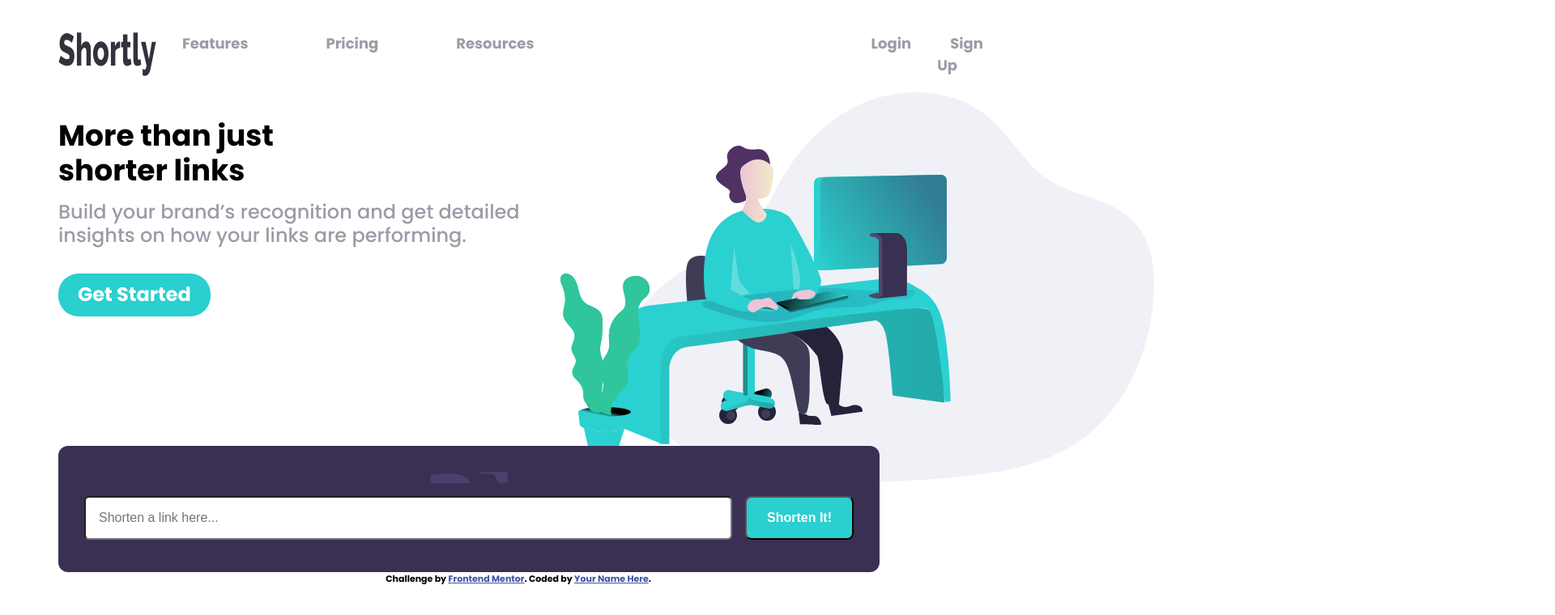
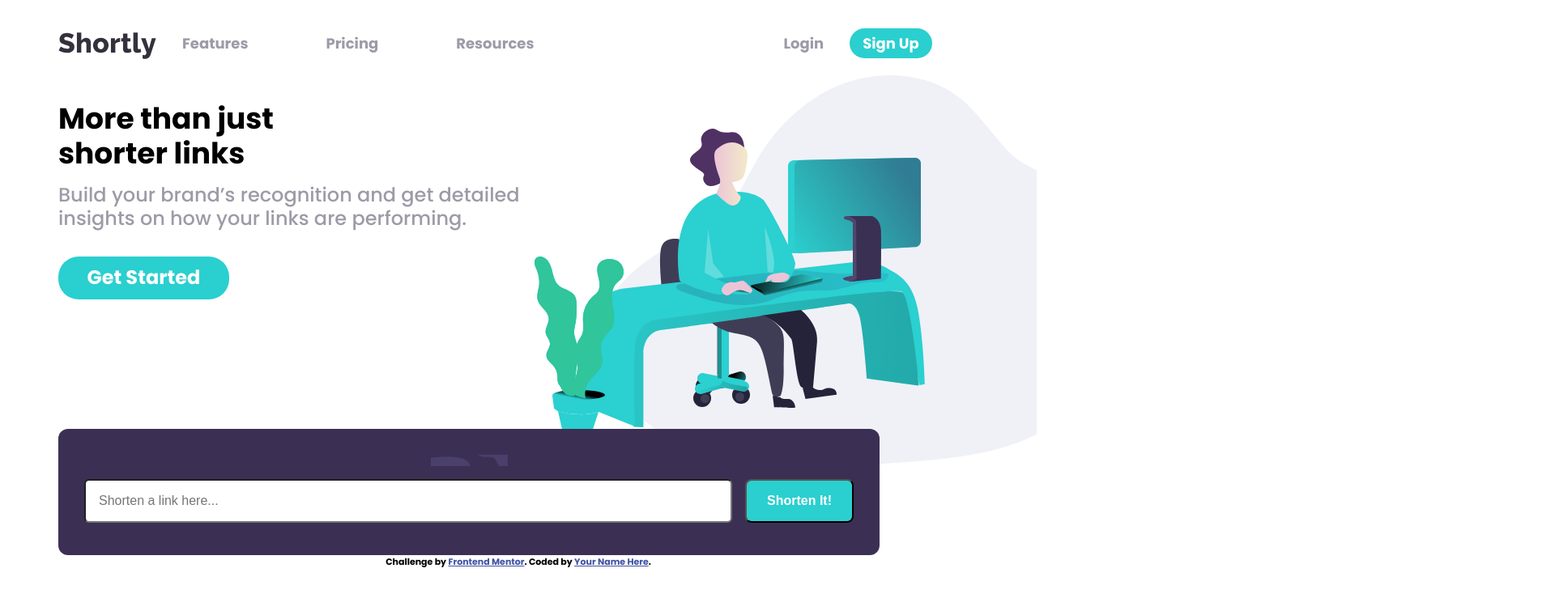
Before and after one commit to marksimmons2288/Capstone-Project-LVL-2, a plain HTML site: page url-shortening-api-master/index.html in a window 1280 px wide. Shown: the whole page at 81% size, 1920 px wide, since content can reach past the window. Drawn offline with nearby package versions, Linux system fonts and the light colour scheme.

Commit message:
update css

```diff
--- a/url-shortening-api-master/index.html
+++ b/url-shortening-api-master/index.html
@@ -32,7 +32,7 @@
     <img src="images/logo.svg"          class="nav-bar_title" alt="Shortly logo">
 
     <ul class="nav-bar_links"
-    role="navigation"    aria-label="Navagation Links">
+    role="navigation" aria-label="Navagation Links">
       <li><a href="#" id="featuresLink">Features</a></li>
       <li><a href="#" id="pricingLink" >Pricing</a></li>
       <li><a href="#" id="resourcesLink" >Resources</a></li>
@@ -56,11 +56,12 @@
      Build your brand’s recognition and get detailed<br>insights
      on how your links are performing.
     </p>
-    <div>
      <a href="#" id="getStarted">Get Started</a>
-      </div>
-       <figure class="main-form_img"
+  </div>
+
+  <figure class="main-form_img"
     aria-hidden="true">
+    <div class="desk-img">
       <img src="images/illustration-working.svg" alt="Illustration of a person working at a computer desk">
     </div>
   </figure>
--- a/url-shortening-api-master/script/main.js
+++ b/url-shortening-api-master/script/main.js
@@ -55,6 +55,7 @@ async function shortenUrl( longUrl) {
 //  Reset input & message when user types
 urlInput.addEventListener('input' , () => {
     urlInput.style.border = '2px solid hsl(0, 0%, 80%)';
+    urlInput.classList.remove('error');
     resultMessage.textContent = '';
     resultMessage.style.color = '';
     console.log('User is typing...');
@@ -78,8 +79,11 @@ const longUrl = urlInput.value.trim();
          urlInput.classList.add('error');
          urlInput.style.border = '3px solid hsl(0, 87%, 67%)';
          return;
+      }else {
+        urlInput.classList.remove('error');
+      }
 
-    }
+
 // Conditional for not valid URL syntax
     if (!isValidUrl(longUrl)) {
 
@@ -107,7 +111,7 @@ if  (result.success) {
     resultMessage.style.color = 'green';
     resultMessage.innerHTML =
     `<p> Shorten URL: <br> ${result.data.result_url}<p>`;
-    }else { (result.statusCode)
+    }else {
     console.log('Failed to shorten URL');
     resultMessage.style.color = 'hsl(0, 87%, 67%)';
     resultMessage.textContent = ` Error Code Status: ${result.statusCode}`;
--- a/url-shortening-api-master/styles/desktop.styles.css
+++ b/url-shortening-api-master/styles/desktop.styles.css
@@ -7,6 +7,9 @@
     box-sizing: border-box;
 }
 
+html, body {
+    overflow-x: hidden;
+}
 
 body {
  background-color:white;
@@ -49,11 +52,13 @@ body {
 }
 .auth-links {
     display: flex;
-    margin-left: 25rem;
+    margin-left: 25%;
     gap: 1rem;
     list-style: none;
 
 }
+
+
 .auth-links a {
     color: hsl(257, 7%, 63%);
     border-radius: 20px;
@@ -63,10 +68,15 @@ body {
     text-decoration: none;
 }
 /* Could not find small hand w/ pionter */
- .auth-links a:hover {
-    background-color: hsl(180, 66%, 69%);
+
+#signUpBtn {
+     background-color: hsl(180, 66%, 49%);
+     color: white;
+ }
+
+ #signUpBtn:hover {
+   background-color: hsl(180, 66%, 69%);
     color: white;
-    cursor: grab;
  }
 
 .main-form_container {
@@ -117,6 +127,7 @@ body {
     padding: 12px 24px;
     text-align: center;
     text-decoration: none;
+    width: 37%;
 
 }
 
@@ -187,6 +198,7 @@ body {
     font-size: 1rem;
     font-weight: 700;
     width: 250px;
+
 }
 
 .url-form_submit:hover {
```
